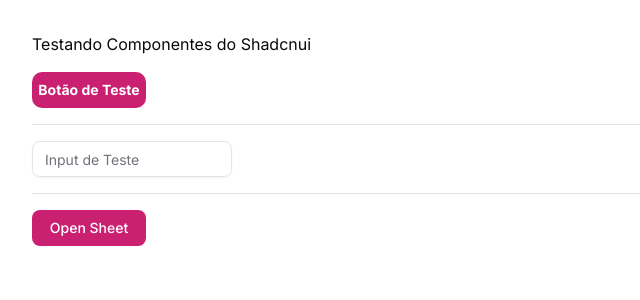
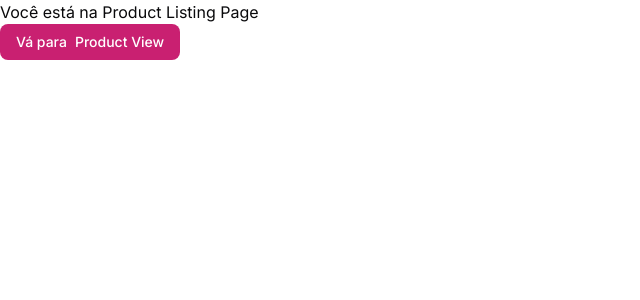
Before and after one commit to CaioIan/digital-store-frontend, a React (Vite) app: page /products in a window 1280 px wide. Shown: the top 300 px of the page, without its empty margins (0-640 px from the left). Built offline with nearby package versions, Linux system fonts and the light colour scheme.

Commit message:
feat: setup react-router routes with react-router-dom

```diff
--- a/package.json
+++ b/package.json
@@ -21,6 +21,7 @@
     "lucide-react": "^0.562.0",
     "react": "^19.2.0",
     "react-dom": "^19.2.0",
+    "react-router-dom": "^7.11.0",
     "tailwind-merge": "^3.4.0",
     "tailwindcss": "^4.1.18"
   },
--- a/src/App.tsx
+++ b/src/App.tsx
@@ -1,61 +1,7 @@
-import { Button } from './components/ui/button'
-import { Input } from './components/ui/input'
-import { Separator } from './components/ui/separator'
-import {
-  Sheet,
-  SheetClose,
-  SheetContent,
-  SheetDescription,
-  SheetFooter,
-  SheetHeader,
-  SheetTitle,
-  SheetTrigger
-} from './components/ui/sheet'
+import { MainRouter } from "./routers/MainRouter";
 
 export default function App() {
   return (
-    <div className="flex flex-col gap-4 p-8">
-      <div>Testando Componentes do Shadcnui</div>
-      <Button variant="default" className="w-[114px] rounded-lg font-bold">
-        Botão de Teste
-      </Button>
-
-      <Separator />
-
-      <Input placeholder="Input de Teste" className="w-[200px]" />
-
-      <Separator />
-
-      <Sheet>
-        <SheetTrigger asChild>
-          <Button variant="default" className="w-[114px]">
-            Open Sheet
-          </Button>
-        </SheetTrigger>
-        <SheetContent side="left">
-          <SheetHeader>
-            <SheetTitle>Edit profile</SheetTitle>
-            <SheetDescription>
-              Make changes to your profile here. Click save when you&apos;re
-              done.
-            </SheetDescription>
-          </SheetHeader>
-          <div className="grid flex-1 auto-rows-min gap-6 px-4">
-            <div className="grid gap-3">
-              <Input id="sheet-demo-name" defaultValue="Pedro Duarte" />
-            </div>
-            <div className="grid gap-3">
-              <Input id="sheet-demo-username" defaultValue="@peduarte" />
-            </div>
-          </div>
-          <SheetFooter>
-            <Button type="submit">Save changes</Button>
-            <SheetClose asChild>
-              <Button variant="outline">Close</Button>
-            </SheetClose>
-          </SheetFooter>
-        </SheetContent>
-      </Sheet>
-    </div>
+    <MainRouter />
   )
 }
--- /dev/null
+++ b/src/components/RouterLink/index.tsx
@@ -0,0 +1,7 @@
+import { Link } from "react-router-dom"
+
+type ReactLinkProps = React.ComponentProps<typeof Link>
+
+export default function RouterLink({...props}: ReactLinkProps) {
+    return <Link {...props} ></Link>
+}
--- /dev/null
+++ b/src/pages/HomePage/index.tsx
@@ -0,0 +1,11 @@
+import RouterLink from "@/components/RouterLink";
+import { Button } from "@/components/ui/button";
+
+export default function HomePage() {
+    return (
+        <>
+            <h1>Você está na Home Page</h1>
+            <Button>Vá para {''} <RouterLink to="/products">Product Listing</RouterLink></Button>
+        </>
+    )
+}
--- /dev/null
+++ b/src/pages/ProductListingPage/index.tsx
@@ -0,0 +1,11 @@
+import RouterLink from "@/components/RouterLink";
+import { Button } from "@/components/ui/button";
+
+export default function ProductListingPage() {
+    return (
+        <>
+            <h1>Você está na Product Listing Page</h1>
+            <Button>Vá para {''} <RouterLink to="/product">Product View</RouterLink></Button>
+        </>
+    )
+}
--- /dev/null
+++ b/src/pages/ProductViewPage/index.tsx
@@ -0,0 +1,15 @@
+import RouterLink from "@/components/RouterLink";
+import { Button } from "@/components/ui/button";
+import { useParams } from "react-router-dom";
+
+export default function ProductViewPage() {
+    const { id } = useParams<{ id: string }>();
+
+    return (
+        <>
+            <h1>Você está na Product View Page</h1>
+            {id && <p>ID do Produto: {id}</p>}
+            <Button>Voltar para {''} <RouterLink to='/'>Home</RouterLink></Button>
+        </>
+    )
+}
--- /dev/null
+++ b/src/routers/MainRouter/index.tsx
@@ -0,0 +1,17 @@
+import HomePage from "@/pages/HomePage";
+import ProductListingPage from "@/pages/ProductListingPage";
+import ProductViewPage from "@/pages/ProductViewPage";
+import { BrowserRouter, Route, Routes } from "react-router-dom";
+
+export function MainRouter() {
+    return (
+        <BrowserRouter>
+            <Routes>
+                <Route path="/" element={<HomePage />} />
+                <Route path="/products" element={<ProductListingPage />} />
+                <Route path="/product/:id" element={<ProductViewPage/>} />
+                <Route path="*" element={<h1> Erro 404 Página não encontrada</h1>} />
+            </Routes>
+        </BrowserRouter>
+    )
+}
```
Also changed, not shown: 1 other file (tests, documents, lock files or other folders).
